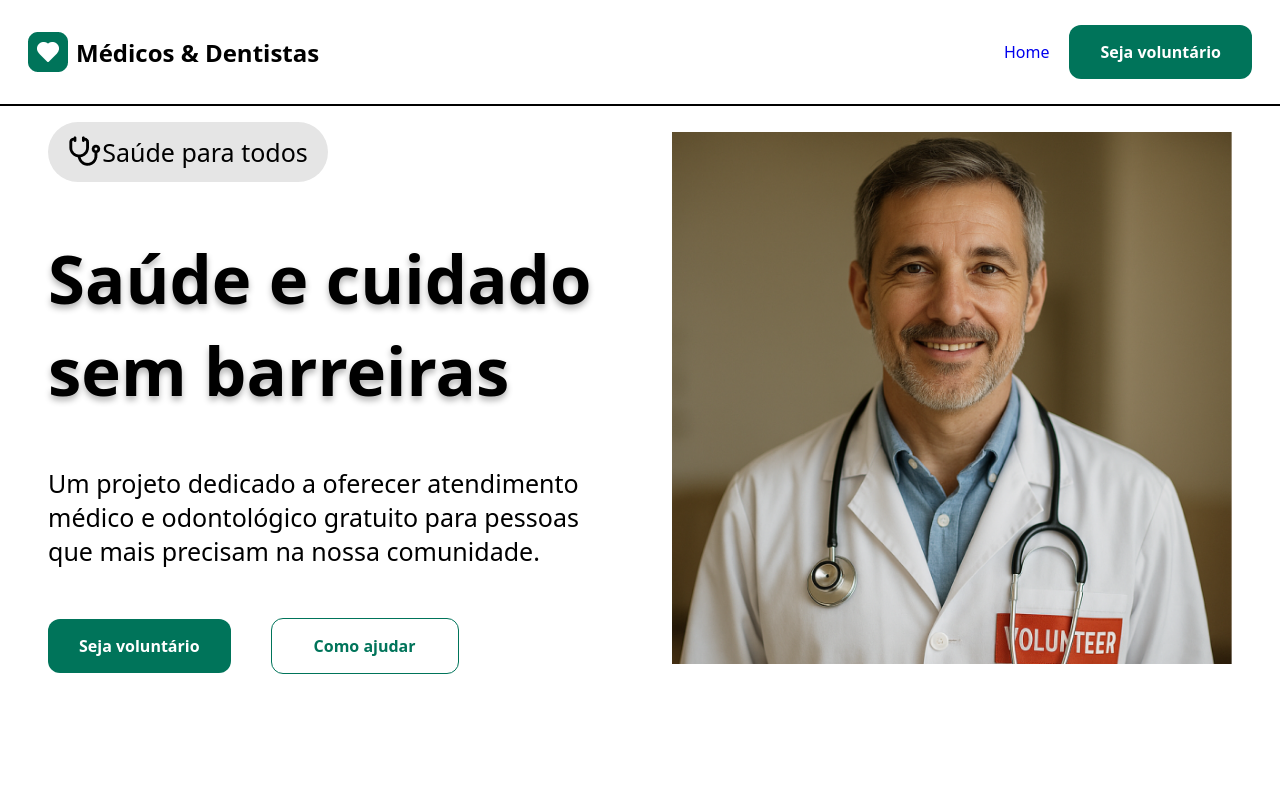
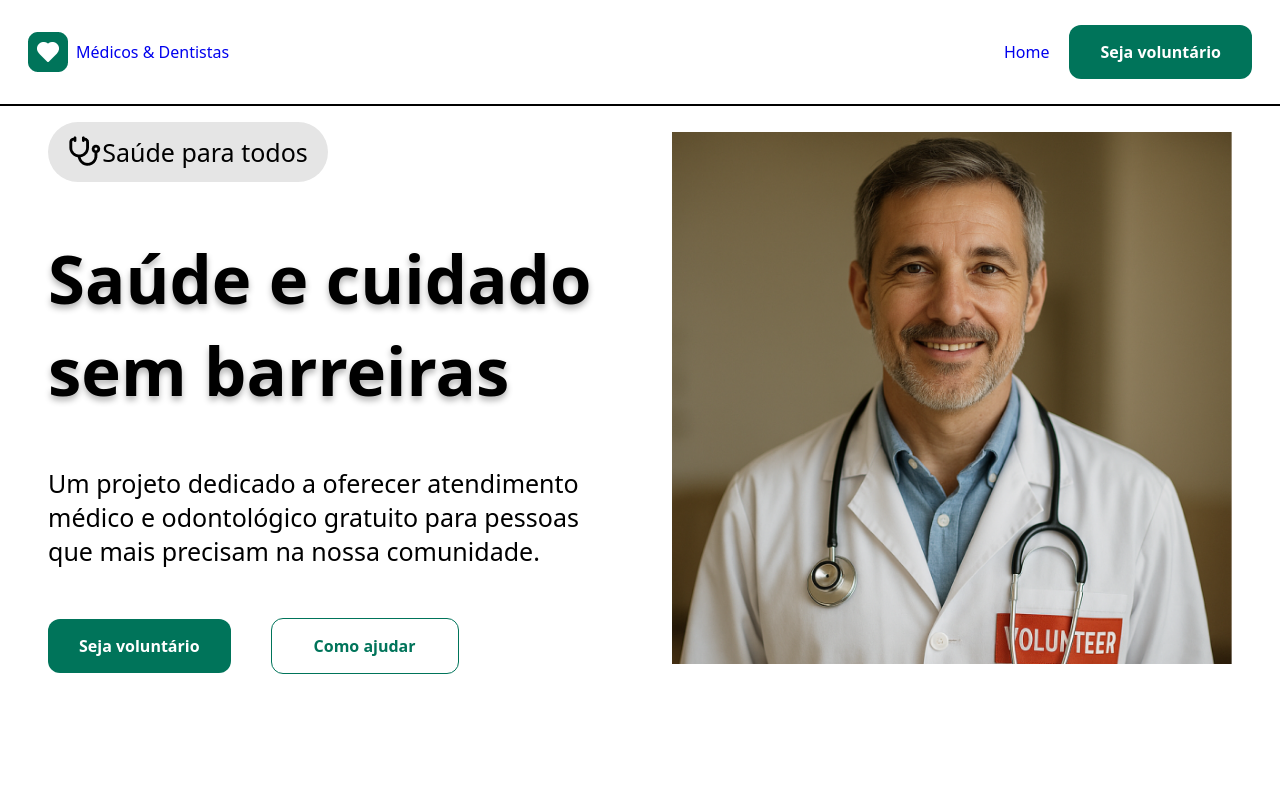
Before and after one commit to RicardoFrancoDelgado/react-router-desafio-vnw, a React (Vite) app: page / in a window 1280 px wide. Shown: the top 800 px of the page. Built offline with nearby package versions, Linux system fonts and the light colour scheme.

Commit message:
:sparkles: fix: change header link main

```diff
--- a/src/components/header/Header.jsx
+++ b/src/components/header/Header.jsx
@@ -7,10 +7,14 @@ const Header = () => {
     <header className={s.header}>
       <div className={s.headerTitle}>
         <img src="/public/coracao.png" />
-        <h2>Médicos & Dentistas</h2>
+        <Link className={s.linkHome} to="/">
+          Médicos & Dentistas
+        </Link>
       </div>
       <nav className={s.headerLinks}>
-        <Link className={s.linkHome} to="/">Home</Link>
+        <Link className={s.linkHome} to="/">
+          Home
+        </Link>
         <PrimaryButton to="/voluntary" title="Seja voluntário" />
       </nav>
     </header>
--- a/src/components/header/header.module.scss
+++ b/src/components/header/header.module.scss
@@ -14,11 +14,9 @@ header {
     display: flex;
     gap: 20px;
     align-items: center;
-
-    .linkHome {
-        font-weight: 400;
-        text-decoration: none;
-    }
   }
-
+  .linkHome {
+    font-weight: 400;
+    text-decoration: none;
+  }
 }
```
